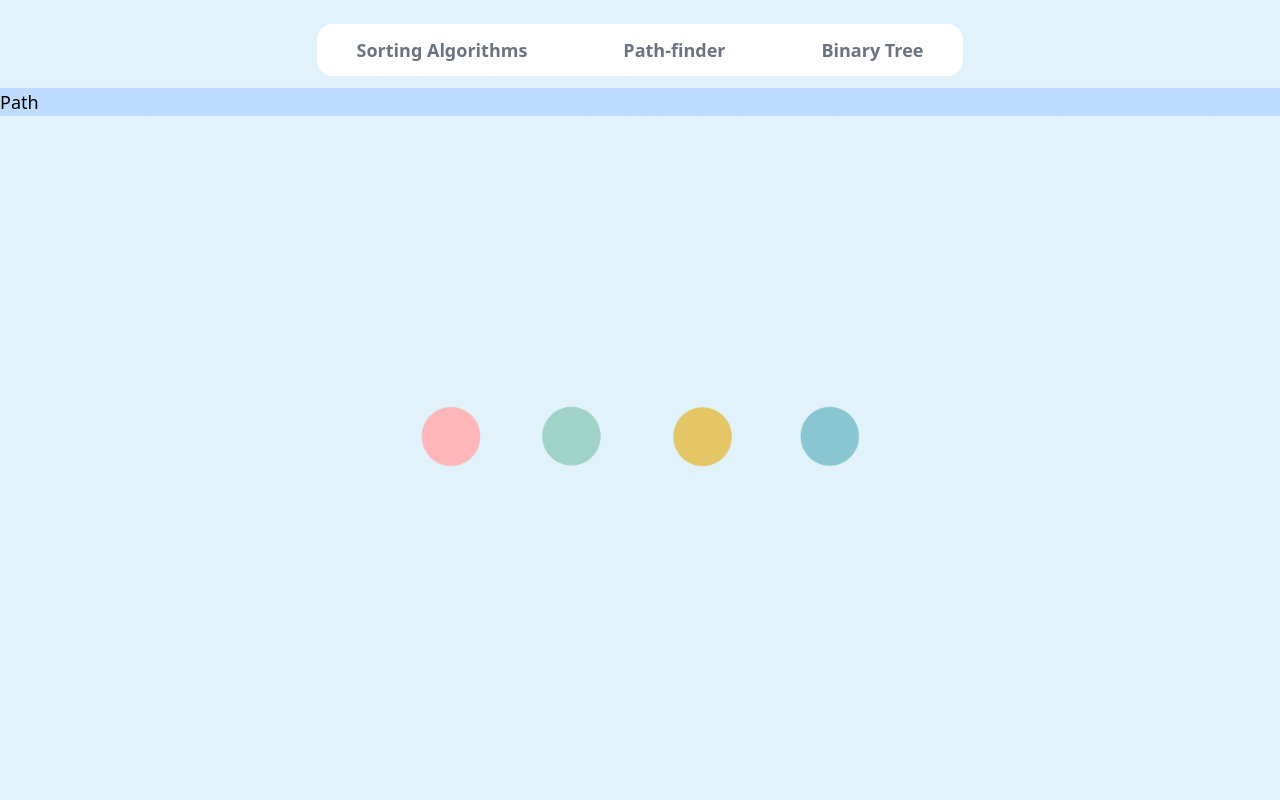
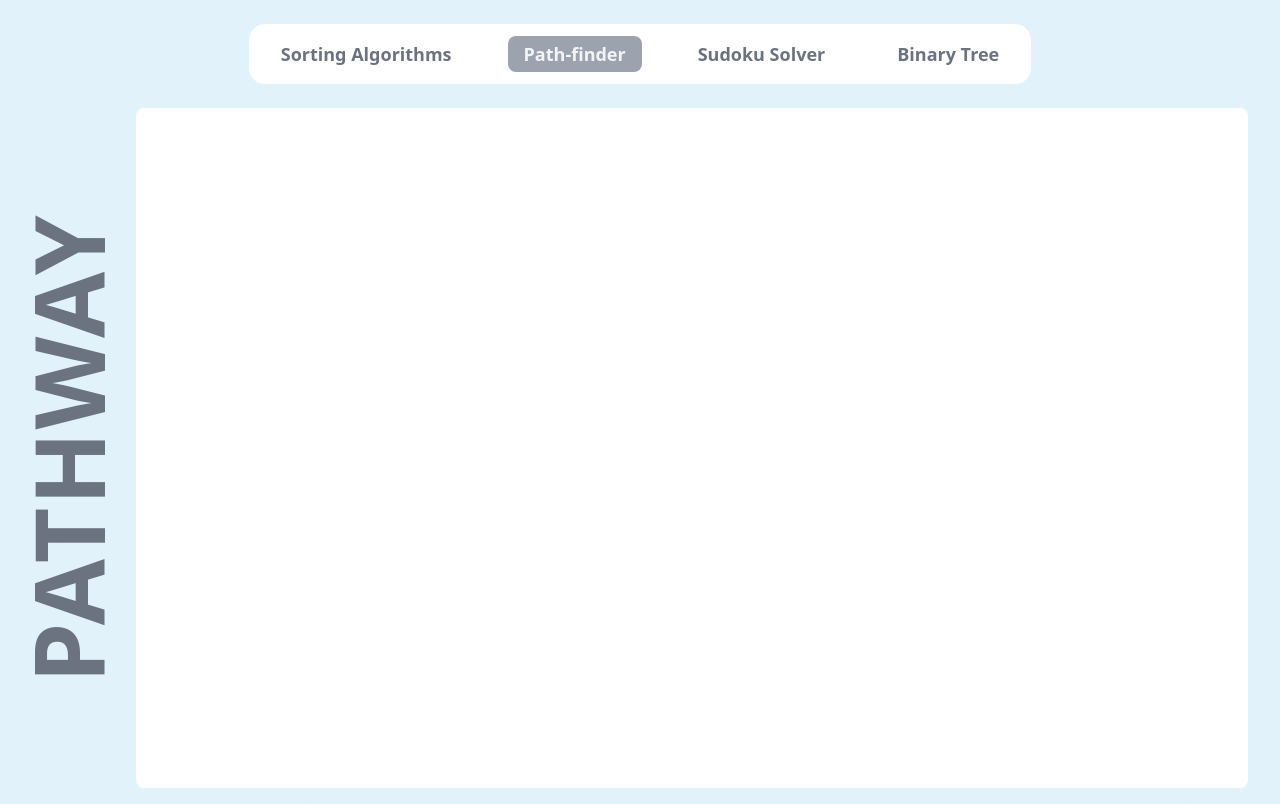
Before and after one commit to XuanGiaHanNguyen/Algorythm, a Vue app in the folder frontend/: page /path in a window 1280 px wide. Built offline with nearby package versions, Linux system fonts and the light colour scheme.

Commit message:
finished basic frontend

```diff
--- a/frontend/src/App.vue
+++ b/frontend/src/App.vue
@@ -7,11 +7,12 @@ const bgImage = ref(`url(${backgroundImage})`);
 
 <template>
   <div class="min-h-screen bg-cover bg-center" :style="{ backgroundImage: bgImage }">
-    <nav class="flex justify-center py-3 pt-6">
-      <div class="flex flex-row items-center gap-24 text-lg font-semibold text-gray-500 px-10 py-3 bg-white rounded-2xl">
-        <router-link to="/sort" class="">Sorting Algorithms</router-link>
-        <router-link to="/path">Path-finder</router-link>
-        <router-link to="/bin">Binary Tree</router-link>
+    <nav class="flex justify-center py-2 pt-6">
+      <div class="flex flex-row items-center gap-10 text-lg font-semibold text-gray-500 px-4 py-3 bg-white rounded-2xl">
+        <router-link to="/sort" class="hover:bg-gray-400 hover:text-gray-100 px-4 py-1 rounded-lg" active-class="bg-gray-400 text-gray-100">Sorting Algorithms</router-link>
+        <router-link to="/path" class="hover:bg-gray-400 hover:text-gray-100 px-4 py-1 rounded-lg" active-class="bg-gray-400 text-gray-100">Path-finder</router-link>
+        <router-link to="/sudoku" class="hover:bg-gray-400 hover:text-gray-100 px-4 py-1 rounded-lg" active-class="bg-gray-400 text-gray-100">Sudoku Solver</router-link>
+        <router-link to="/bin" class="hover:bg-gray-400 hover:text-gray-100 px-4 py-1 rounded-lg" active-class="bg-gray-400 text-gray-100">Binary Tree</router-link>
       </div>
     </nav>
     <router-view />
--- a/frontend/src/components/BinTree.vue
+++ b/frontend/src/components/BinTree.vue
@@ -3,5 +3,19 @@
 </script>
 
 <template>
-  <h1 class="text-lg bg-blue-200">Binary tree</h1>
+  <div class=" flex flex-row px-4">
+    <!-- Left side with vertical "SORTING" text -->
+    <div class="w-1/12 flex items-center justify-center">
+      <div class="transform -rotate-90 text-8xl font-bold text-gray-500 tracking-wide">
+        BINARY
+      </div>
+    </div>
+
+    <!-- Right side with white background box -->
+    <div class="w-11/12 p-4">
+      <div class="bg-white rounded-lg h-[85vh]">
+        <!-- Content for the white box goes here -->
+      </div>
+    </div>
+  </div>
 </template>
--- a/frontend/src/components/Landing.vue
+++ b/frontend/src/components/Landing.vue
@@ -3,5 +3,7 @@
 </script>
 
 <template>
-  <h1>Helloooooo</h1>
+  <div class="h-[75vh] flex justify-center items-center">
+
+  </div>
 </template>
--- a/frontend/src/components/Path.vue
+++ b/frontend/src/components/Path.vue
@@ -3,5 +3,19 @@
 </script>
 
 <template>
-  <h1 class="text-lg bg-blue-200">Path</h1>
+  <div class=" flex flex-row px-4">
+    <!-- Left side with vertical "SORTING" text -->
+    <div class="w-1/12 flex items-center justify-center">
+      <div class="transform -rotate-90 text-8xl font-bold text-gray-500 tracking-wide">
+        PATHWAY
+      </div>
+    </div>
+
+    <!-- Right side with white background box -->
+    <div class="w-11/12 p-4">
+      <div class="bg-white rounded-lg h-[85vh]">
+        <!-- Content for the white box goes here -->
+      </div>
+    </div>
+  </div>
 </template>
--- a/frontend/src/components/Sort.vue
+++ b/frontend/src/components/Sort.vue
@@ -3,5 +3,19 @@
 </script>
 
 <template>
-  <h1 class="text-lg bg-blue-200">Sort</h1>
+  <div class=" flex flex-row px-4">
+    <!-- Left side with vertical "SORTING" text -->
+    <div class="w-1/12 flex items-center justify-center">
+      <div class="transform -rotate-90 text-8xl font-bold text-gray-500 tracking-wide">
+        SORTING
+      </div>
+    </div>
+
+    <!-- Right side with white background box -->
+    <div class="w-11/12 p-4">
+      <div class="bg-white rounded-lg h-[85vh]">
+        <!-- Content for the white box goes here -->
+      </div>
+    </div>
+  </div>
 </template>
--- a/frontend/src/components/Sudoku.vue
+++ b/frontend/src/components/Sudoku.vue
@@ -0,0 +1,21 @@
+<script setup>
+  import { ref } from 'vue';
+</script>
+
+<template>
+  <div class=" flex flex-row px-4">
+    <!-- Left side with vertical "SORTING" text -->
+    <div class="w-1/12 flex items-center justify-center">
+      <div class="transform -rotate-90 text-8xl font-bold text-gray-500 tracking-wide">
+        SUDOKU
+      </div>
+    </div>
+
+    <!-- Right side with white background box -->
+    <div class="w-11/12 p-4">
+      <div class="bg-white rounded-lg h-[85vh]">
+        <!-- Content for the white box goes here -->
+      </div>
+    </div>
+  </div>
+</template>
--- a/frontend/src/router/index.js
+++ b/frontend/src/router/index.js
@@ -1,11 +1,14 @@
 import { createRouter, createWebHistory } from "vue-router";
+
 import Sort from "@/components/Sort.vue";
 import Path from "@/components/Path.vue";
 import BinTree from "@/components/BinTree.vue"
 import Landing from "@/components/Landing.vue";
+import Sudoku from "@/components/Sudoku.vue";
 
 const routes = [
     {path: '/sort', name: 'Sort', component: Sort},
+    {path: '/sudoku', name: 'Sudoku', component: Sudoku},
     {path: '/path', name: 'Path', component: Path},
     {path: '/bin', name: 'BinTree', component: BinTree},
     {path: '/', name: 'Landing', component: Landing},
```
